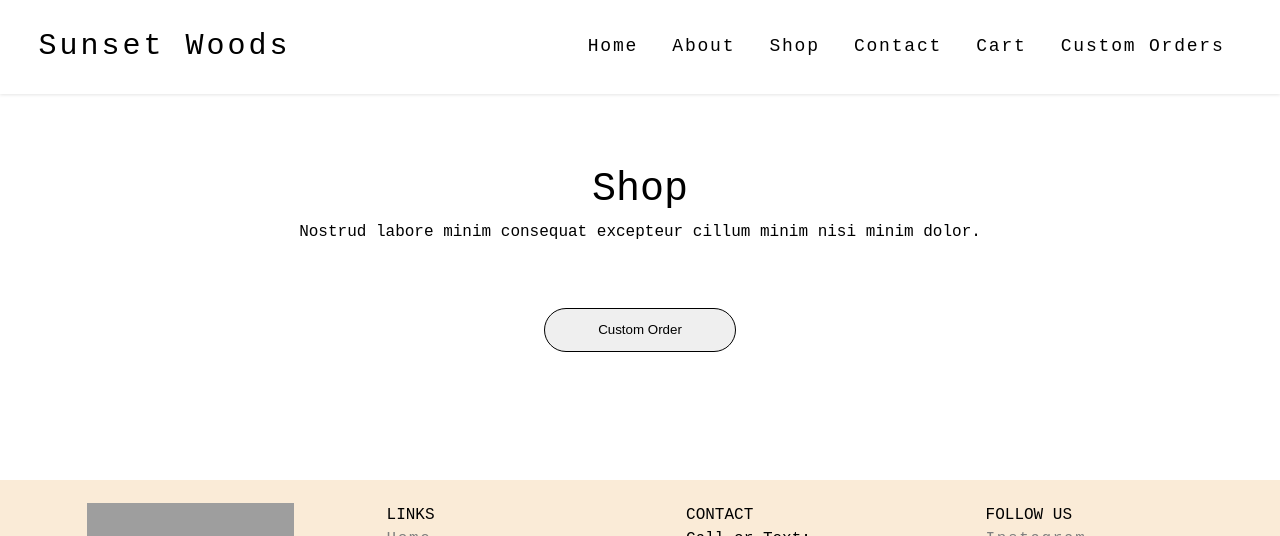
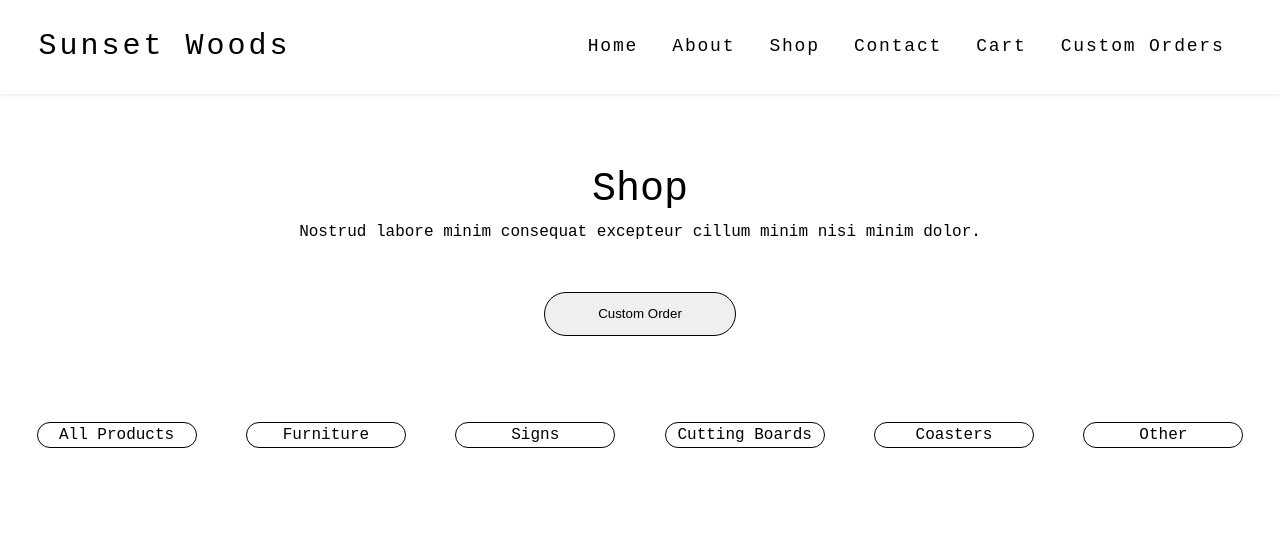
Before and after one commit to austin-carman/sunset-woods, a React (Create React App) app: page /shop in a window 1280 px wide. Shown: the top 536 px of the page. Built offline with nearby package versions, Linux system fonts and the light colour scheme; grey boxes are pictures that could not be loaded.

Commit message:
basic structure and styles for shop category menu buttons

```diff
--- a/src/App.css
+++ b/src/App.css
@@ -361,6 +361,8 @@ footer a {
 /* ========== Shop Page Styles ========== */
 .shop-title-container {
   text-align: center;
+  width: 75%;
+  margin: auto;
 }
 .shop-custom-order-button {
   padding: 1em 4em;
@@ -368,3 +370,26 @@ footer a {
   border: 1px solid black;
   border-radius: 5em; /* use this elsewhere - create general button styles */
 }
+.shop-categories {
+  display: flex;
+  flex-wrap: wrap;
+  margin: auto;
+  justify-content: space-evenly;
+}
+.shop-categories-item {
+  border: 1px solid black;
+  border-radius: 2em;
+  width: 10em;
+  text-align: center;
+  margin: 3% 1%;
+}
+.shop-categories-item img {
+  display: none;
+}
+.shop-categories-item:hover {
+  cursor: pointer;
+  box-shadow: 0px 0px 0px 2px rgba(0, 0, 0, 0.2);
+}
+.shop-categories .selected {
+  background-color:#d3d3d3;
+}
--- a/src/components/shop/Shop.js
+++ b/src/components/shop/Shop.js
@@ -1,8 +1,15 @@
 import { Link } from "react-router-dom";
+import { useState } from "react";
 
 const Shop = () => {
+  // eslint-disable-next-line no-unused-vars
+  const [selected, setSelected] = useState("");
   // eslint-disable-next-line no-undef
-  // const image = process.env.PUBLIC_URL + "./blue.png";
+  const image = process.env.PUBLIC_URL + "./blue.png";
+
+  const handleClickCategory = (category) => {
+    setSelected(category);
+  };
 
   return (
     <>
@@ -17,7 +24,74 @@ const Shop = () => {
           <button className="shop-custom-order-button">Custom Order</button>
         </Link>
       </div>
-      <section></section>
+      <section className="shop-categories">
+        <div
+          className={
+            selected === "all"
+              ? "shop-categories-item selected"
+              : "shop-categories-item"
+          }
+          onClick={() => handleClickCategory("all")}
+        >
+          <img src={image} alt="" />
+          <h4>All Products</h4>
+        </div>
+        <div
+          className={
+            selected === "furniture"
+              ? "shop-categories-item selected"
+              : "shop-categories-item"
+          }
+          onClick={() => handleClickCategory("furniture")}
+        >
+          <img src={image} alt="" />
+          <h4>Furniture</h4>
+        </div>
+        <div
+          className={
+            selected === "signs"
+              ? "shop-categories-item selected"
+              : "shop-categories-item"
+          }
+          onClick={() => handleClickCategory("signs")}
+        >
+          <img src={image} alt="" />
+          <h4>Signs</h4>
+        </div>
+        <div
+          className={
+            selected === "boards"
+              ? "shop-categories-item selected"
+              : "shop-categories-item"
+          }
+          onClick={() => handleClickCategory("boards")}
+        >
+          <img src={image} alt="" />
+          <h4>Cutting Boards</h4>
+        </div>
+        <div
+          className={
+            selected === "coasters"
+              ? "shop-categories-item selected"
+              : "shop-categories-item"
+          }
+          onClick={() => handleClickCategory("coasters")}
+        >
+          <img src={image} alt="" />
+          <h4>Coasters</h4>
+        </div>
+        <div
+          className={
+            selected === "other"
+              ? "shop-categories-item selected"
+              : "shop-categories-item"
+          }
+          onClick={() => handleClickCategory("other")}
+        >
+          <img src={image} alt="" />
+          <h4>Other</h4>
+        </div>
+      </section>
     </>
   );
 };
```
Also changed, not shown: src/data/inventory.js (added, +14 -0 lines).
